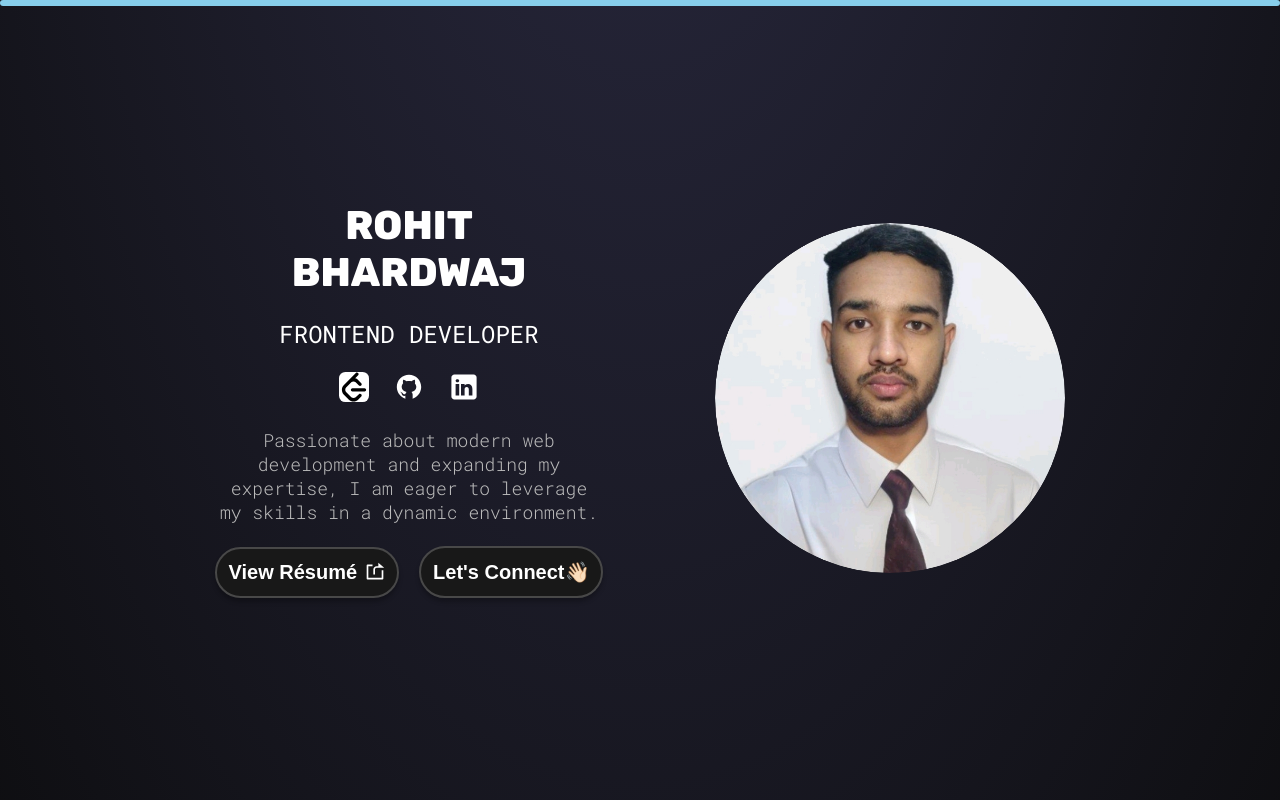
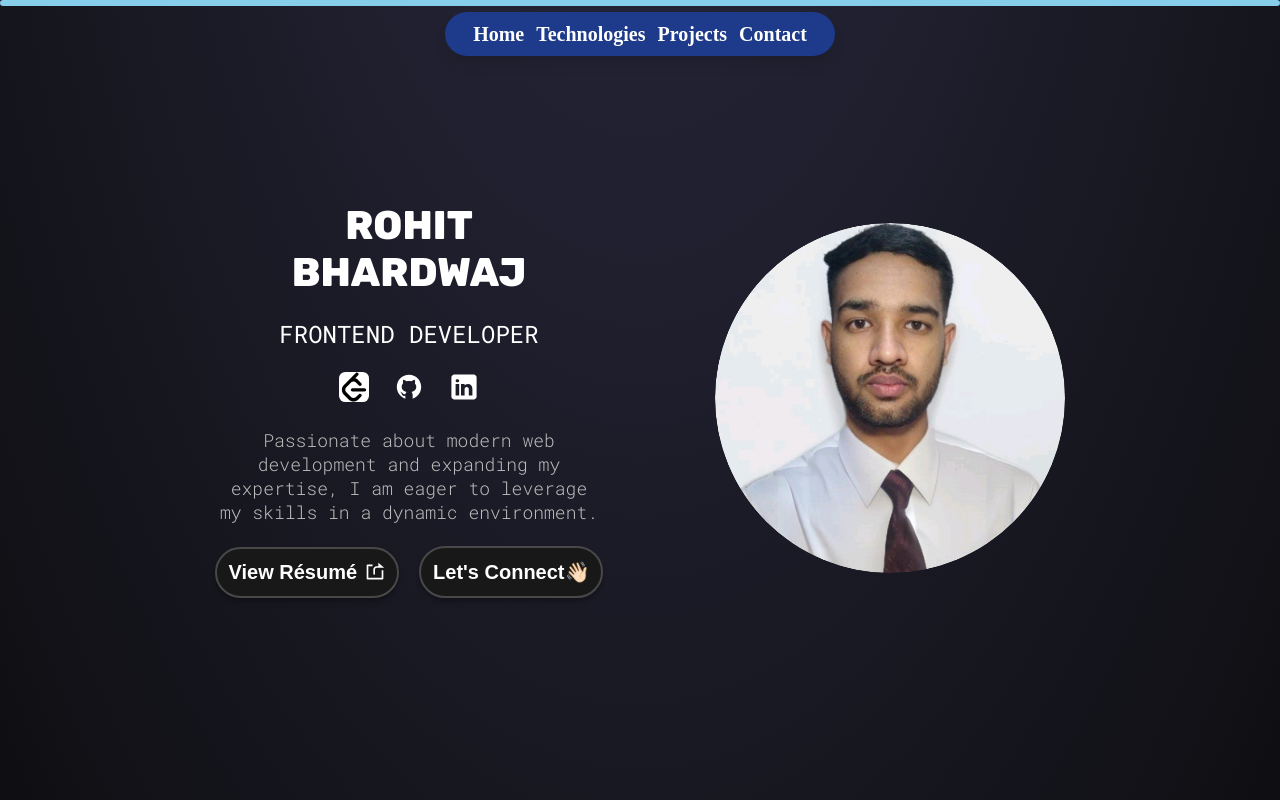
Before and after one commit to rohit-bhardwajj/rohit-bhardwaj, a React (Vite) app: page / in a window 1280 px wide. Shown: the top 800 px of the page. Built offline with nearby package versions, Linux system fonts and the light colour scheme.

Commit message:
added navbar

```diff
--- a/package.json
+++ b/package.json
@@ -13,7 +13,9 @@
     "framer-motion": "^11.2.13",
     "react": "^18.3.1",
     "react-dom": "^18.3.1",
-    "react-icons": "^5.2.1"
+    "react-icons": "^5.2.1",
+    "react-router-dom": "^6.24.1",
+    "react-scroll": "^1.9.0"
   },
   "devDependencies": {
     "@types/react": "^18.2.66",
--- a/src/App.jsx
+++ b/src/App.jsx
@@ -1,32 +1,35 @@
-import './App.css'
-// import Experience from './Sections/Experiance/Experience';
+import './App.css';
 import Hero from './Sections/Hero/Hero';
-// import Navbar from './Sections/Navbar/Navbar';
-import Projects from './Sections/Projects/Projects';
+import Navbar from './Sections/Navbar/Navbar';
 import Projects2 from './Sections/Projects2/Projects2';
 import Technologies from './Sections/Technologies/Technologies';
-// import Skills from './Sections/Skills/Skills';
 import Contact from './Sections/contact/Contact';
 import Footer from './Sections/footer/Footer';
-import { motion, useScroll, useSpring } from "framer-motion";
+import { motion, useScroll } from "framer-motion";
 
 function App() {
   const { scrollYProgress } = useScroll();
 
   return (
-      <div >
-        {/* <Navbar/> */}
-        <div className="element">
-               <motion.div className="progress-bar" style={{ scaleX: scrollYProgress }} />
-        </div>
-      <Hero/>
-      <Technologies/>
-      {/* <Projects/> */}
-      <Projects2/>
-      <Contact/>
-      <Footer/>
+    <div>
+      <div className="element">
+        <motion.div className="progress-bar" style={{ scaleX: scrollYProgress }} />
       </div>
-  )
+      <motion.div
+        initial={{ y: -100, opacity: 0 }}
+        animate={{ y: 0, opacity: 1 }}
+        transition={{ duration: 0.5, delay: 0.5 }}
+        className="font-normal"
+      >
+        <Navbar />
+      </motion.div>
+      <Hero />
+      <Technologies />
+      <Projects2 />
+      <Contact />
+      <Footer />
+    </div>
+  );
 }
 
-export default App
+export default App;
--- a/src/Sections/Hero/Hero.jsx
+++ b/src/Sections/Hero/Hero.jsx
@@ -53,7 +53,7 @@ function Hero() {
   const leetcodeIcon =  leetcodedark;
 
   return (
-    <section id="hero" className={styles.container}>
+    <section id="home" className={styles.container}>
       <div className={styles.colorModeContainer}>
         <img className={`border-4 rounded-full border-gray-700 ${styles.hero}`} src={heroimg} alt="Profile picture" />
       </div>
--- a/src/Sections/Navbar/Navbar.jsx
+++ b/src/Sections/Navbar/Navbar.jsx
@@ -1,27 +1,73 @@
-import React from 'react';
-import { useTheme } from '../../common/ThemeContext';
-import sun from "../../assets/sun.svg";
-import moon from "../../assets/moon.svg";
-import './Navbar.css';
+import { motion, useScroll, useMotionValueEvent } from "framer-motion";
+import { useRef, useState } from "react";
+import { Link as ScrollLink } from 'react-scroll';
 
 const Navbar = () => {
-  const { theme, toggleTheme } = useTheme();
-  const themeIcon = theme === 'light' ? sun : moon;
+  const [isHidden, setIsHidden] = useState(false);
+  const { scrollY } = useScroll();
+  const lastYRef = useRef(0);
+
+  useMotionValueEvent(scrollY, "change", (y) => {
+    const difference = y - lastYRef.current;
+    if (Math.abs(difference) > 50) {
+      setIsHidden(difference > 0);
+
+      lastYRef.current = y;
+    }
+  });
 
   return (
-
-     <section>
-       <nav className="navbar">
-      <div className="navbar-container">
-        <a href="#" className="navbar-logo">Logo</a>
-        <ul className="navbar-menu">
-          <li className="navbar-item"><a href="#projects">Projects</a></li>
-          <li className="navbar-item"><a href="#experience">Experience</a></li>
-          <li className="navbar-item"><button onClick={handleThemeToggle}>{isDarkMode ? 'Light Mode' : 'Dark Mode'}</button></li>
-        </ul>
-      </div>
-    </nav>     </section>
+    <motion.div
+      animate={isHidden ? "hidden" : "visible"}
+      whileHover="visible"
+      onFocusCapture={() => setIsHidden(false)}
+      variants={{
+        hidden: {
+          y: "-90%",
+        },
+        visible: {
+          y: "0%",
+        },
+      }}
+      transition={{ duration: 0.2 }}
+      className="fixed top-0 z-10 w-full pt-3"
+    >
+      <nav className="flex justify-between max-w-fit gap-3 sm:gap-3 rounded-3xl bg-blue-900 shadow-lg p-1 sm:px-7 sm:py-2 border border-gray-700 mx-auto">
+        <ScrollLink
+          to="home"
+          smooth={true}
+          duration={600}
+          className="no-underline text-xl font-bold text-white cursor-pointer p-2 sm:p-0 hover:text-gray-300 active:text-black/30  transition-colors duration-10"
+        >
+          Home
+        </ScrollLink>
+        <ScrollLink
+          to="technologies"
+          smooth={true}
+          duration={600}
+          className="no-underline text-xl font-bold text-white cursor-pointer p-2 sm:p-0 hover:text-gray-300 active:text-black/30  transition-colors duration-10"
+        >
+          Technologies
+        </ScrollLink>
+        <ScrollLink
+          to="projects"
+          smooth={true}
+          duration={600}
+          className="no-underline text-xl font-bold text-white cursor-pointer p-2 sm:p-0 hover:text-gray-300 active:text-black/30  transition-colors duration-10"
+        >
+          Projects
+        </ScrollLink>
+        <ScrollLink
+          to="contact"
+          smooth={true}
+          duration={600}
+          className="no-underline text-xl font-bold text-white cursor-pointer p-2 sm:p-0 hover:text-gray-300 active:text-black/30  transition-colors duration-10"
+        >
+          Contact
+        </ScrollLink>
+      </nav>
+    </motion.div>
   );
-}
+};
 
 export default Navbar;
--- a/src/Sections/Projects2/Projects2.jsx
+++ b/src/Sections/Projects2/Projects2.jsx
@@ -3,7 +3,7 @@ import ProjectData from './ProjectData';
 
 function Projects2() {
     return (
-        <div className='border-b border-neutral-900 pb-12'>
+        <div id="projects" className='border-b border-neutral-900 pb-12'>
             <h1 className='my-20 text-center text-4xl font-bold text-white'>Projects</h1>
             <div className='flex flex-col justify-end items-center md:items-end gap-5 px-6'>
                 {ProjectData.map((project, index) => (
--- a/src/Sections/Technologies/Technologies.jsx
+++ b/src/Sections/Technologies/Technologies.jsx
@@ -22,7 +22,7 @@ const iconVariants = (duration) => ({
 
 function Technologies() {
   return (
-    <div className='border-b border-neutral-800 pb-24'>
+    <div id="technologies"  className='border-b border-neutral-800 pb-24'>
       <h1 className='my-20 text-center text-4xl'>Technologies</h1>
       <div className='flex flex-wrap items-center justify-center gap-4'>
         <motion.div
```
Also changed, not shown: 1 other file (tests, documents, lock files or other folders).
